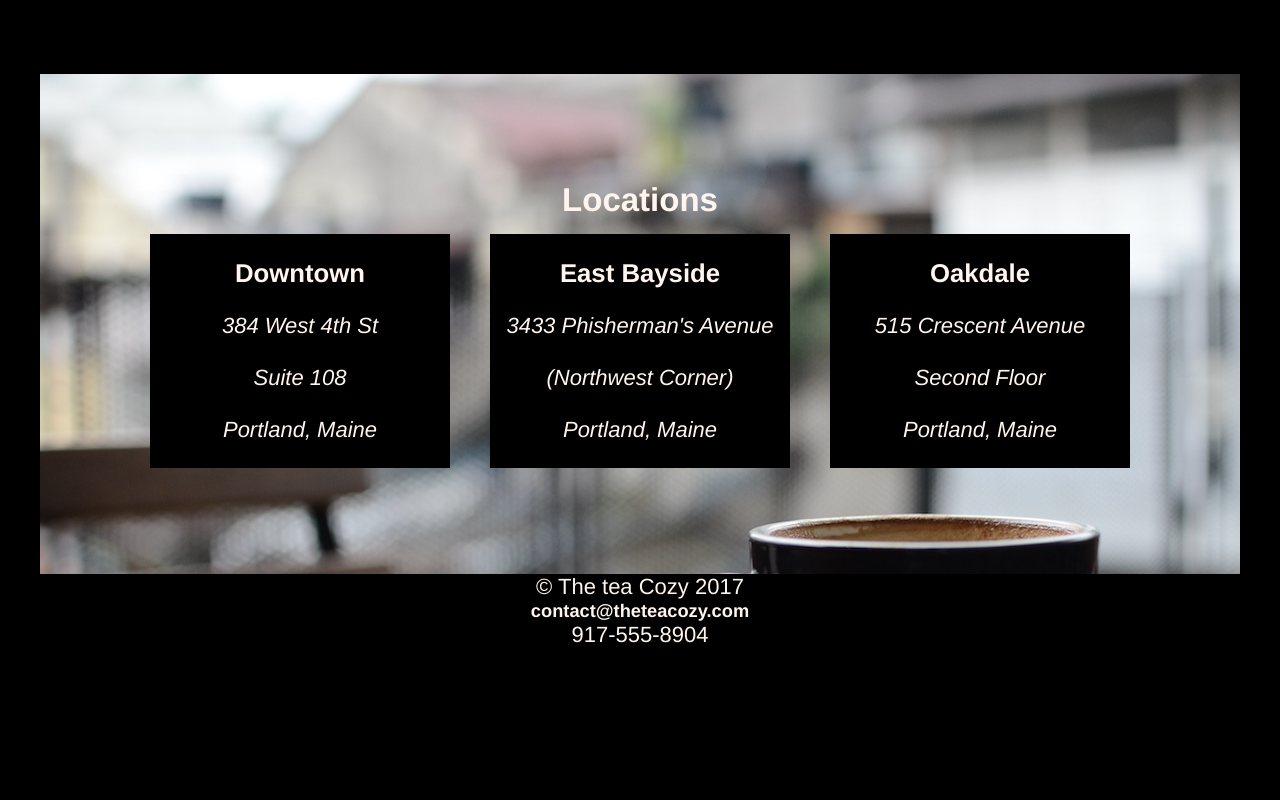
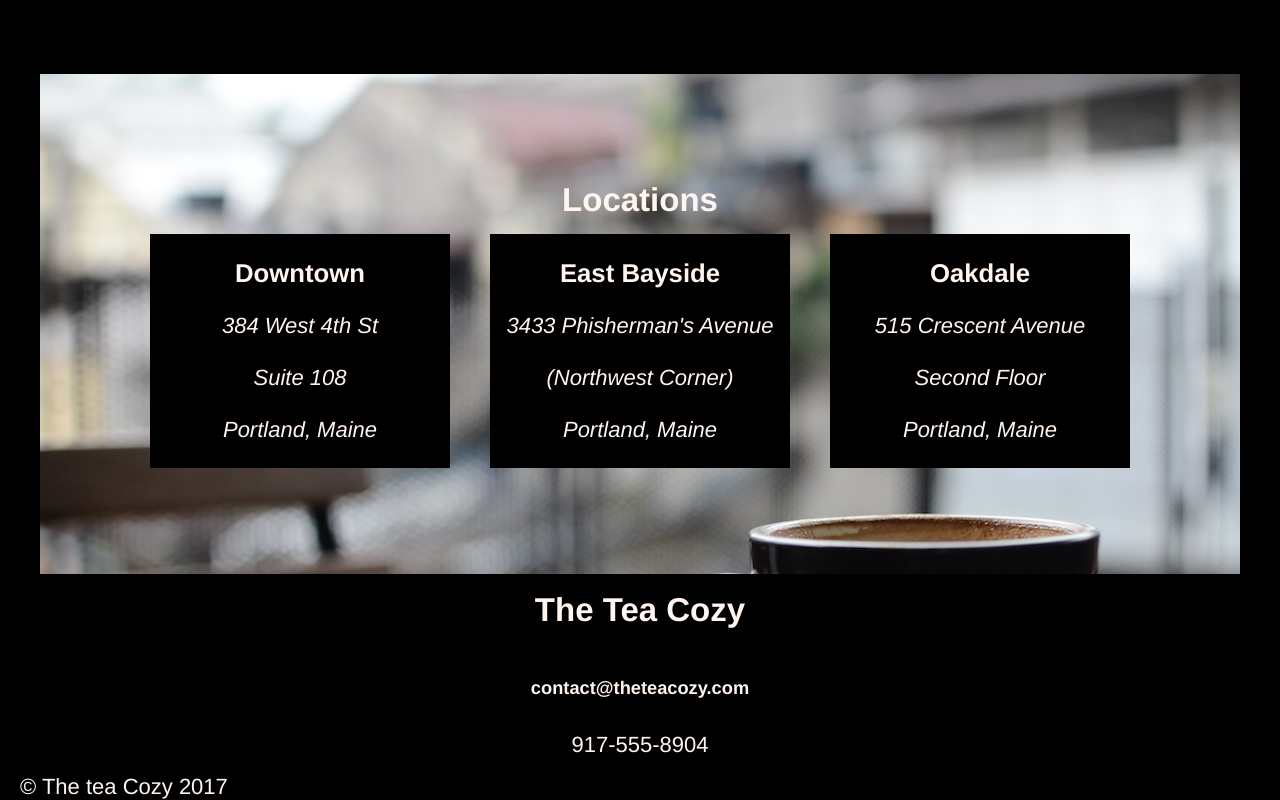
Before and after one commit to furawa/fullstack_dev_projects, a plain HTML site: page index.html in a window 1280 px wide. Shown: the part 1429-2229 px from the top of the page. Before the commit the page ends 2077 px from the top, so only its background shows below. Drawn offline with Linux system fonts and the light colour scheme.

Commit message:
feat: Style the footer section

```diff
--- a/index.html
+++ b/index.html
@@ -91,9 +91,12 @@
         </section>
 
         <footer>
-            <p>&copy The tea Cozy 2017</p>
-            <h5>contact@theteacozy.com</h5>
-            <p>917-555-8904</p>
+            <div class="upper_footer">
+                <h2>The Tea Cozy</h2>
+                <h5>contact@theteacozy.com</h5>
+                <p>917-555-8904</p>
+            </div>
+            <p class="copy">&copy The tea Cozy 2017</p>
         </footer>
     </body>
 </html>
--- a/style.css
+++ b/style.css
@@ -129,3 +129,15 @@ article {
 address , h3{
     margin: 25px 0 25px 0;
 }
+
+.upper_footer {
+    height: 200px;
+    display:flex;
+    flex-direction: column;
+    justify-content: space-around;
+
+}
+.copy {
+    text-align:left;
+    margin-left: 20px
+}
```
